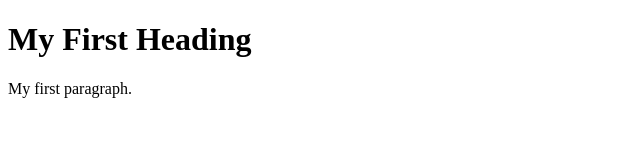
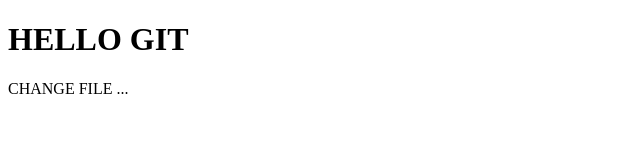
Before and after one commit to hermiMoh/learning-git, a plain HTML site: page index.html in a window 1280 px wide. Shown: the whole page, without its empty margins (0-640 px from the left). Drawn offline with Linux system fonts and the light colour scheme.

Commit message:
Update index.html

```diff
--- a/index.html
+++ b/index.html
@@ -5,8 +5,8 @@
 </head>
 <body>
 
-<h1>My First Heading</h1>
-<p>My first paragraph.</p>
+<h1>HELLO GIT</h1>
+<p>CHANGE FILE ...</p>
 
 </body>
 </html>
```
